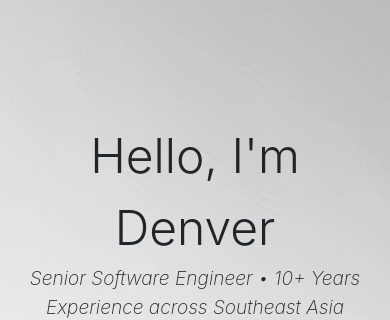
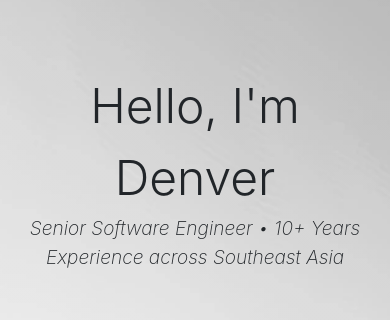
Before and after one commit to deng37/denver-portfolio-next, a Next.js app: page / in a window 390 px wide. Shown: the part 251-571 px from the top of the page. Built offline with nearby package versions, Linux system fonts and the light colour scheme.

Commit message:
fix(portfolio): margin top on name

```diff
--- a/app/globals.css
+++ b/app/globals.css
@@ -630,10 +630,6 @@
         max-height: 338px;
     }
 
-    .main-title-intro {
-        margin-top: 100px;
-    }
-
     .container-portfolio {
       max-width: 2060px;
     }
```
